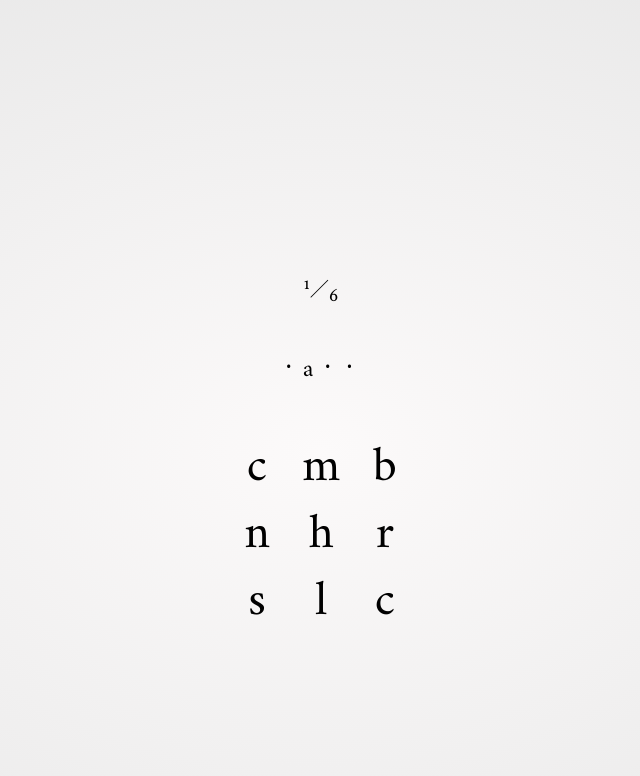
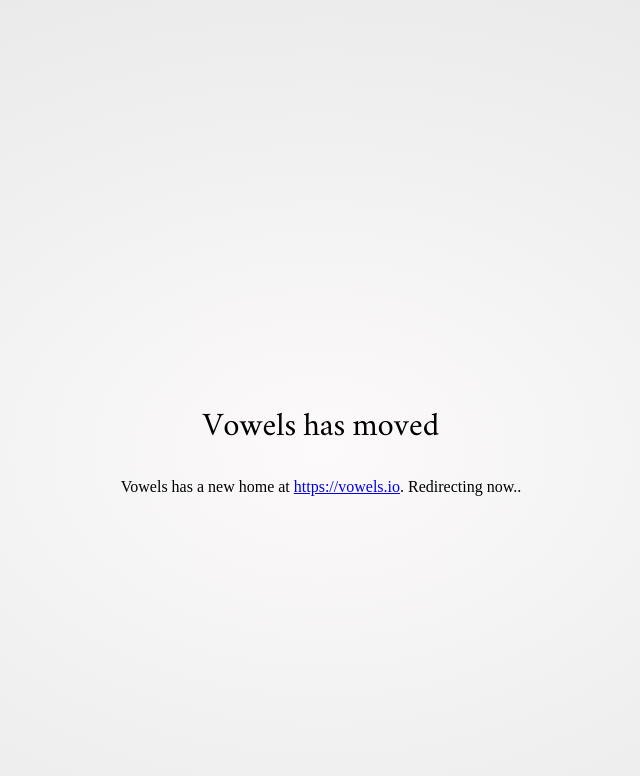
Before and after one commit to halfnelson/halfnelson.github.io, a Jekyll site: the page vowels/index.html, which Jekyll copies as it is, in a window 1280 px wide. Shown: the top 776 px of the page, without its empty margins (319-959 px from the left). Built offline with Jekyll 4.4.1, drawn with Linux system fonts in a browser that asks for light colours.

Commit message:
replace old out of date vowels

```diff
--- a/vowels/index.html
+++ b/vowels/index.html
@@ -4,35 +4,18 @@
 <head>
 	<meta charset="UTF-8">
 	<meta name="viewport" content="width=device-width, initial-scale=1.0">
-	<title>Vowels</title>
+	<meta http-equiv="refresh" content="1; url=https://vowels.io">
+	<title>Vowels Has Moved</title>
 	<link rel="stylesheet" href="styles.css" />
-	<link rel="manifest" href="manifest.webmanifest" />
 	<link rel="icon" type="image/png" href="favicon-32x32.png" sizes="32x32" />
     <link rel="icon" type="image/png" href="favicon-16x16.png" sizes="16x16" />
-	<script src="manup.js"></script>
 	</head>
 
 <body>
-		<noscript>
-				<h1>So Sorry!</h1>
-				<p>I tried but couldn't make this game in pure html and css.</p>
-				<p>Please enable javascript.</p>
-		</noscript>
-	<div id="root"></div>
-
-	<script src="main.js"></script>
-	<script>
-		if (navigator.serviceWorker.controller) {
-			console.log('[PWA Builder] active service worker found, no need to register')
-		} else {
-			//Register the ServiceWorker
-			navigator.serviceWorker.register('pwabuilder-sw.js', {
-				scope: './'
-			}).then(function (reg) {
-				console.log('Service worker has been registered for scope:' + reg.scope);
-			});
-		}
-	</script>
-	</body>
+	<div id="root">
+	<h1 style="font-family: 'Crimson'; font-weight:normal">Vowels has moved</h1>
+	<p>Vowels has a new home at <a href="https://vowels.io">https://vowels.io</a>. Redirecting now..</p>
+	</div>
+</body>
 
 </html>
```
